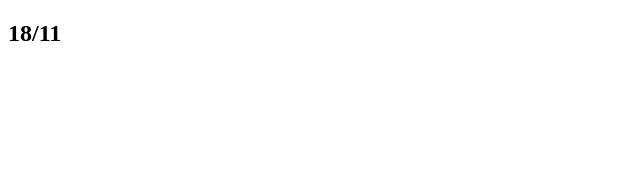
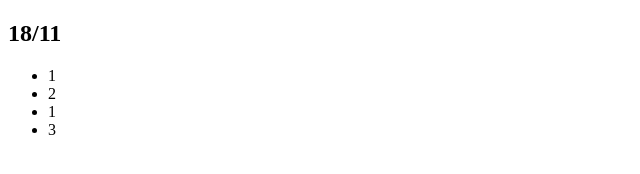
Before and after one commit to mirimsten/myWebsite, a plain HTML site: page index.html in a window 1280 px wide. Shown: the full height of the page, 0-640 px from the left. Drawn offline with Linux system fonts and the light colour scheme.

Commit message:
added ul

```diff
--- a/index.html
+++ b/index.html
@@ -9,6 +9,12 @@
 
 <body>
     <h2>18/11</h2>
+    <ul>
+        <li>1</li>
+        <li>2</li>
+        <li>1</li>
+        <li>3</li>
+    </ul>
 </body>
 
 </html>
```
Also changed, not shown: 1 other file.
